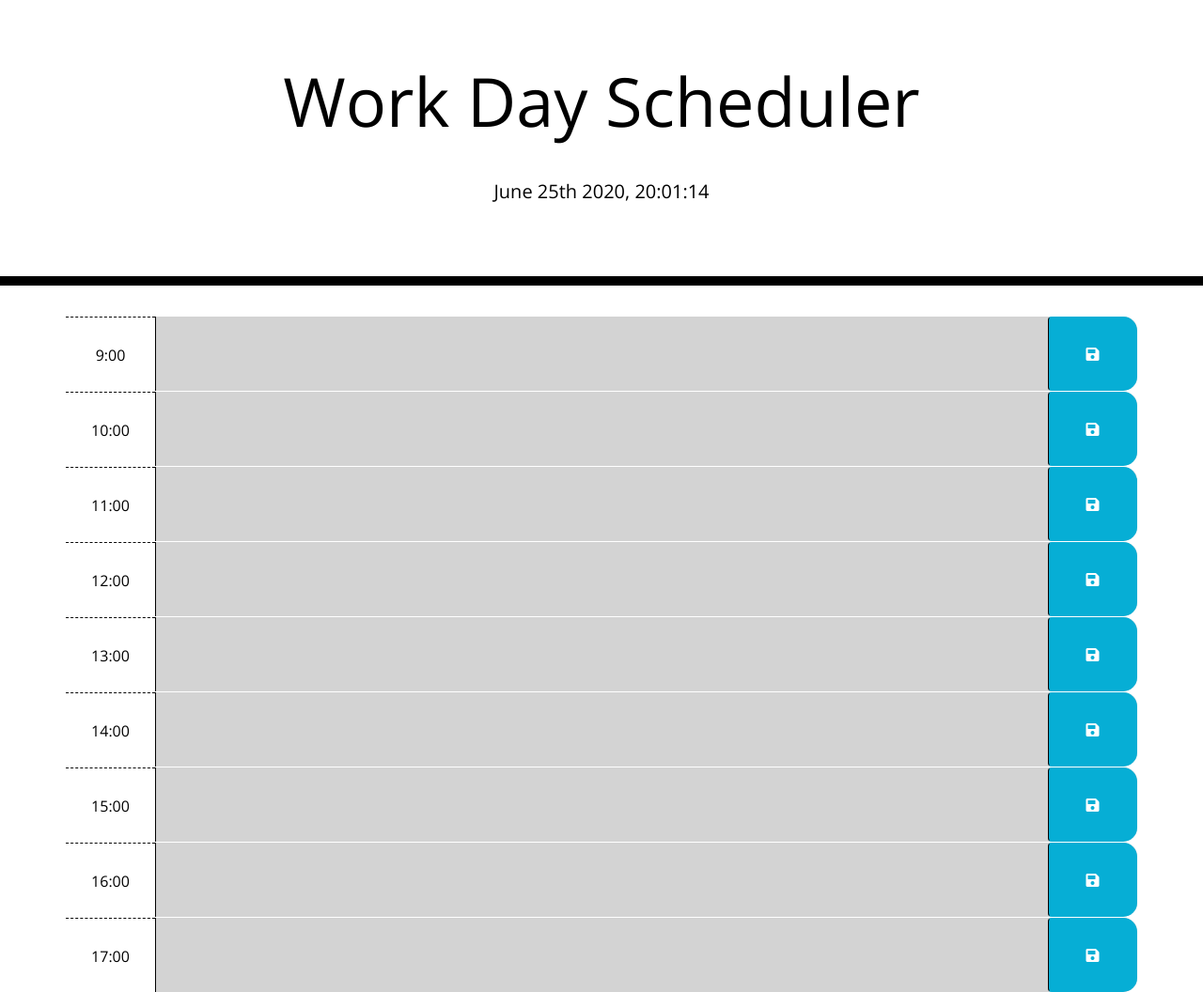
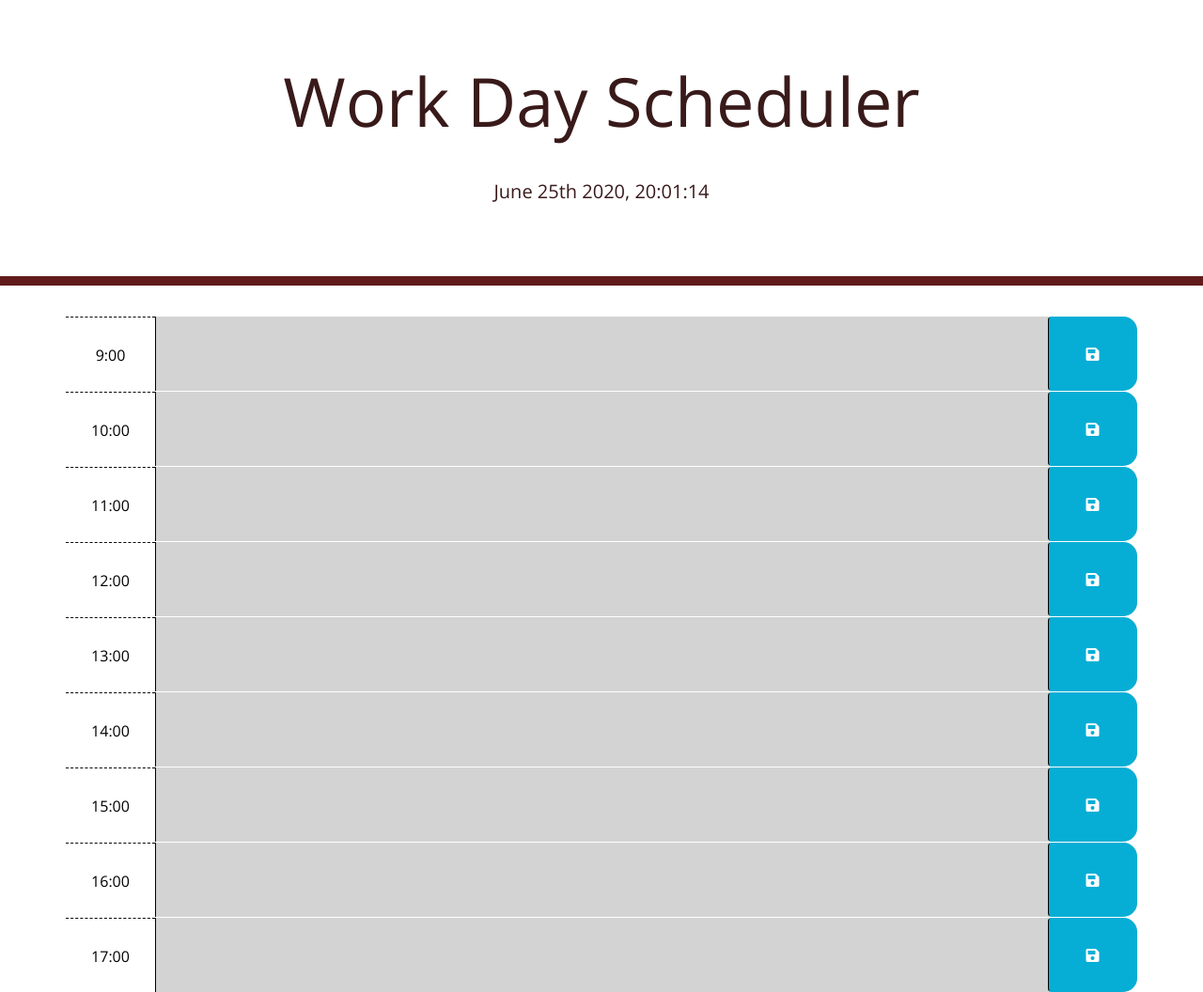
Before and after one commit to Mattmoe1/Work-Day-Schedular, a plain HTML site: page index.html in a window 1280 px wide. Shown: the whole page at 94% size. Drawn offline with nearby package versions, Linux system fonts and the light colour scheme.

Commit message:
fixed problems

```diff
--- a/script.js
+++ b/script.js
@@ -25,7 +25,7 @@ function hourTracker() {
     var currentHour = moment().hour();
 
     $(".time-block").each(function () {
-        var blockHour = parseInt($(this).attr("id").split("hour")[1]);
+        var blockHour = parseInt($(this).attr("id").split("hour-")[1]);
         console.log( blockHour, currentHour)
 
         //check if we've moved past this time
--- a/style.css
+++ b/style.css
@@ -16,9 +16,9 @@ textarea{
 .jumbotron {
   text-align: center;
   background-color: transparent;
-  color: black;
+  color: rgb(57, 26, 26);
   border-radius: 0;
-  border-bottom: 10px solid black;
+  border-bottom: 10px solid rgb(97, 27, 27);
 }
 
 .description{
```
Also changed, not shown: images/Work Day.png (added), 1 other file.
